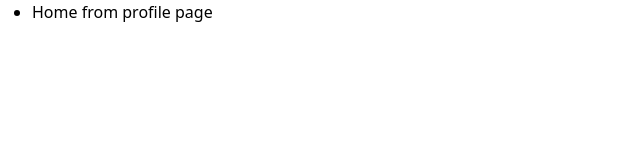
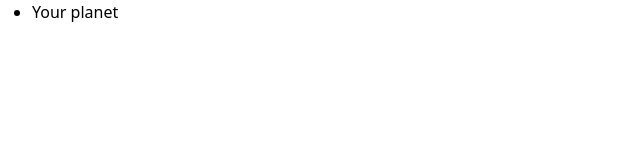
Before and after one commit to Haydebug/t9hack2023, a Next.js app in the folder newAp/ourhackathon/: page /profiles/myprofile in a window 1280 px wide. Shown: the top 160 px of the page, without its empty margins (0-640 px from the left). Built offline with nearby package versions, Linux system fonts and the light colour scheme.

Commit message:
Cool stuff

```diff
--- a/newAp/ourhackathon/src/pages/profiles/myprofile.tsx
+++ b/newAp/ourhackathon/src/pages/profiles/myprofile.tsx
@@ -4,7 +4,7 @@ function Home() {
   return (
     <ul>
       <li>
-        <Link href="/">Home from profile page</Link>
+        <Link href="/">Your planet</Link>
       </li>
     </ul>
   )
--- a/newAp/ourhackathon/src/pages/survey/surveyPage.tsx
+++ b/newAp/ourhackathon/src/pages/survey/surveyPage.tsx
@@ -5,7 +5,6 @@ import Button from 'react-bootstrap/Button';
 import style from '@/styles/Survey.module.css';
 import { NavBar } from '@/component/navbar';
 import { useRouter } from 'next/router';
-export const globalScore = 0;
 
 function Home() {
   const [score1, setScore1] = useState(0)
@@ -101,7 +100,7 @@ function Home() {
       <h2>
         &nbsp;&nbsp;&nbsp;&nbsp; 7. What subject would you most likely study?
       </h2>
-      &nbsp;&nbsp;&nbsp;&nbsp;&nbsp;&nbsp;&nbsp;&nbsp; <button className="bg-dark rounded" onClick={() => setScore((score7) => 2)}> Arts </button>
+      &nbsp;&nbsp;&nbsp;&nbsp;&nbsp;&nbsp;&nbsp;&nbsp; <button className="bg-dark rounded" onClick={() => setScore7((score7) => 2)}> Arts </button>
       &nbsp;&nbsp;&nbsp;&nbsp;&nbsp;&nbsp; <button className="bg-dark rounded" onClick={() => setScore7((score7) => 1)}> STEM </button>
       &nbsp;&nbsp;&nbsp;&nbsp;&nbsp;&nbsp; <button className="bg-dark rounded" onClick={() => setScore7((score7) => 4)}> Language </button>
       &nbsp;&nbsp;&nbsp;&nbsp;&nbsp;&nbsp; <button className="bg-dark rounded" onClick={() => setScore7((score7) => 3)}> Humanities </button>
@@ -110,7 +109,7 @@ function Home() {
       <h2>
         &nbsp;&nbsp;&nbsp;&nbsp; 8. How old are you?
       </h2>
-      &nbsp;&nbsp;&nbsp;&nbsp;&nbsp;&nbsp;&nbsp;&nbsp; <button className="bg-dark rounded" onClick={() => setScore((score8) => 4)}> 18 - 25 </button>
+      &nbsp;&nbsp;&nbsp;&nbsp;&nbsp;&nbsp;&nbsp;&nbsp; <button className="bg-dark rounded" onClick={() => setScore8((score8) => 4)}> 18 - 25 </button>
       &nbsp;&nbsp;&nbsp;&nbsp;&nbsp;&nbsp; <button className="bg-dark rounded" onClick={() => setScore8((score8) => 3)}> 26 - 35 </button>
       &nbsp;&nbsp;&nbsp;&nbsp;&nbsp;&nbsp; <button className="bg-dark rounded" onClick={() => setScore8((score8) => 2)}> 36 - 50 </button>
       &nbsp;&nbsp;&nbsp;&nbsp;&nbsp;&nbsp; <button className="bg-dark rounded" onClick={() => setScore8((score8) => 1)}> 50+ </button>
```
